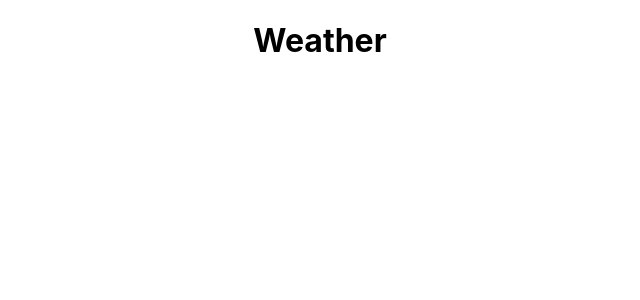
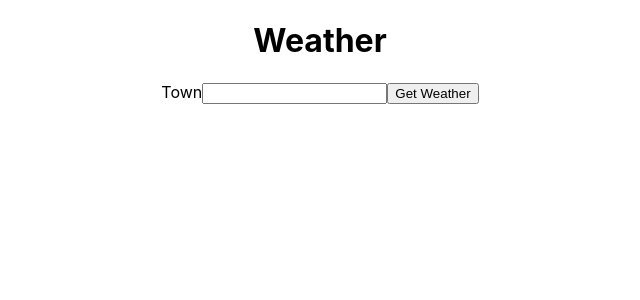
Before and after one commit to tovrleaf/weather-react-app, a React (Create React App) app: page / in a window 1280 px wide. Shown: the top 300 px of the page, without its empty margins (320-960 px from the left). Built offline with nearby package versions, Linux system fonts and the light colour scheme.

Commit message:
Add Form Component

```diff
--- a/src/App.js
+++ b/src/App.js
@@ -1,12 +1,14 @@
 import React, { Component } from 'react';
 import './App.css';
 import Header from './Header';
+import Form from './Form'
 
 class App extends Component {
   render() {
     return (
       <div className="App">
         <Header title="Weather" />
+        <Form />
       </div>
     );
   }
--- /dev/null
+++ b/src/Form.js
@@ -0,0 +1,17 @@
+import React, { Component } from 'react';
+
+class Form extends Component {
+  render() {
+    return (
+      <form>
+        <label>
+          Town
+          <input type="text" name="town" />
+        </label>
+        <button>Get Weather</button>
+      </form>
+    );
+  }
+}
+
+export default Form;
```
